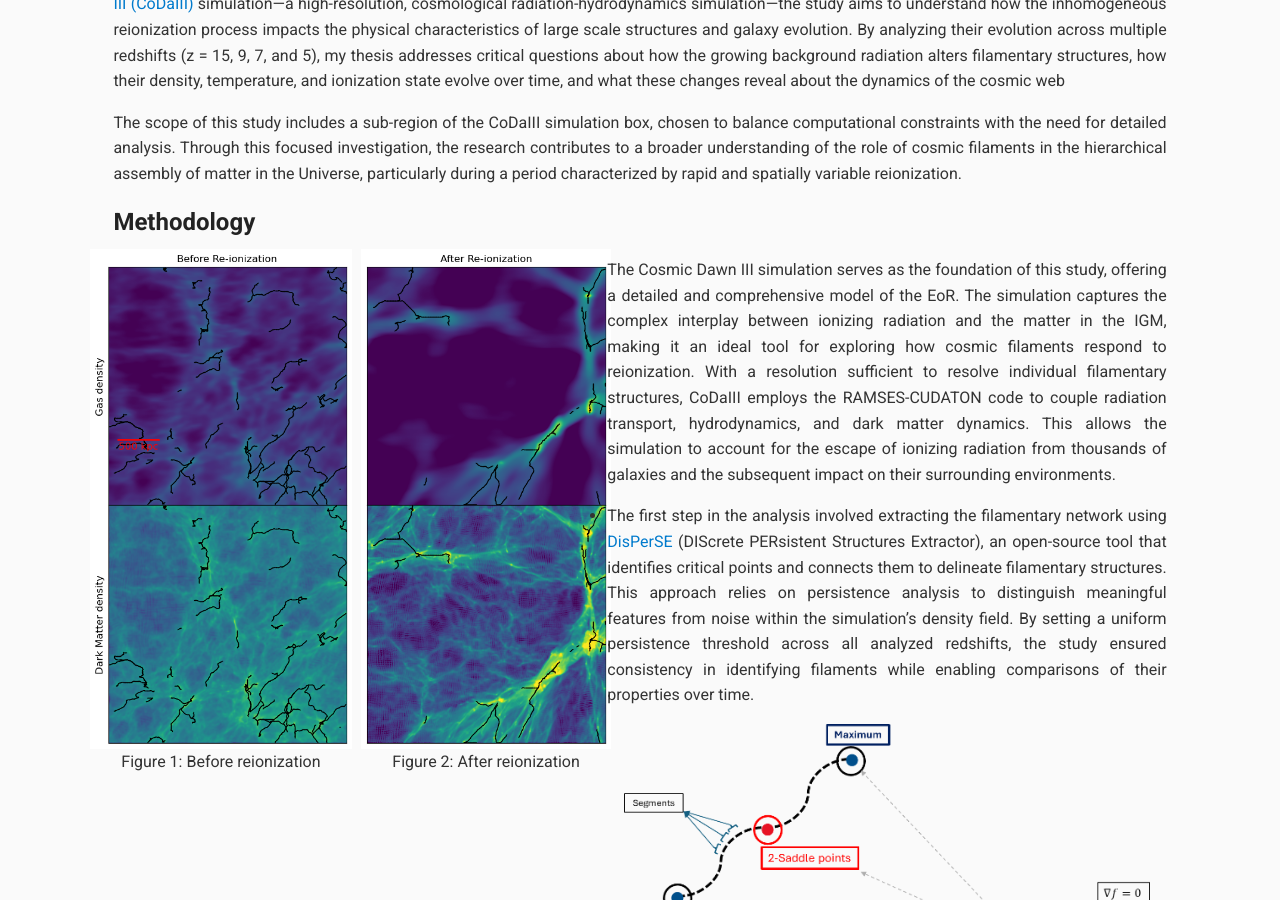
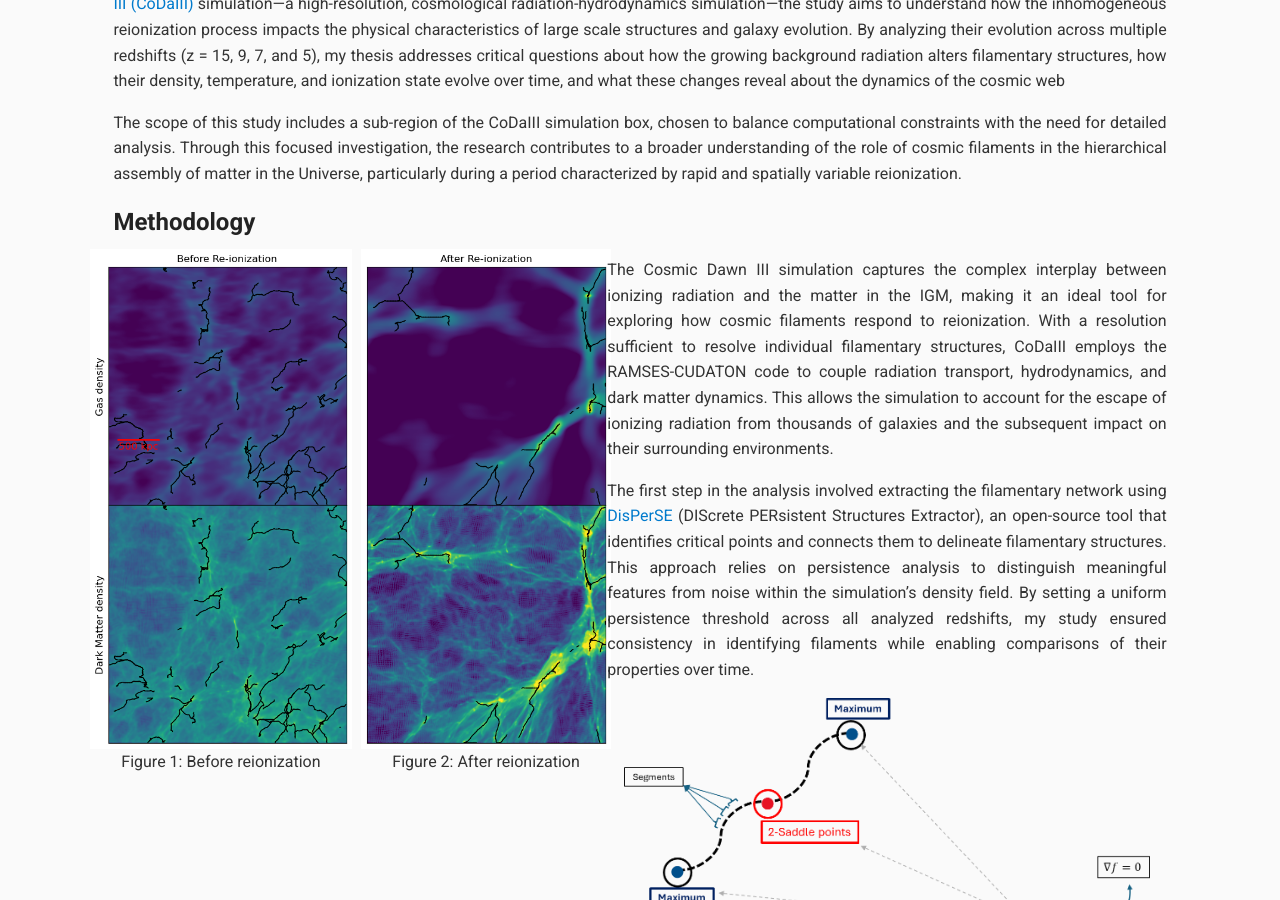
Before and after one commit to vishrut-b/Master-Thesis, a Jekyll site: the page built from index.md, in a window 1280 px wide and 900 px high, scrolled down 822 px. Built offline with Jekyll 4.4.1, drawn with Linux system fonts in a browser that asks for light colours; our own code applies the rules of GitHub Pages for plain Markdown files.

Commit message:
Update index.md

```diff
--- a/index.md
+++ b/index.md
@@ -47,16 +47,7 @@ The scope of this study includes a sub-region of the CoDaIII simulation box, cho
 
 <!-- Text that appears before the floated images -->
 <p>
-The Cosmic Dawn III simulation serves as the foundation of this study,
-offering a detailed and comprehensive model of the EoR. The simulation
-captures the complex interplay between ionizing radiation and the matter
-in the IGM, making it an ideal tool for exploring how cosmic filaments
-respond to reionization. With a resolution sufficient to resolve
-individual filamentary structures, CoDaIII employs the RAMSES-CUDATON
-code to couple radiation transport, hydrodynamics, and dark matter
-dynamics. This allows the simulation to account for the escape of
-ionizing radiation from thousands of galaxies and the subsequent
-impact on their surrounding environments.
+The Cosmic Dawn III simulation captures the complex interplay between ionizing radiation and the matter in the IGM, making it an ideal tool for exploring how cosmic filaments respond to reionization. With a resolution sufficient to resolve individual filamentary structures, CoDaIII employs the RAMSES-CUDATON code to couple radiation transport, hydrodynamics, and dark matter dynamics. This allows the simulation to account for the escape of ionizing radiation from thousands of galaxies and the subsequent impact on their surrounding environments.
 </p>
 
 
@@ -66,7 +57,7 @@ using <a href="https://www2.iap.fr/users/sousbie/web/html/index3c4a.html?categor
 critical points and connects them to delineate filamentary structures. This
 approach relies on persistence analysis to distinguish meaningful features
 from noise within the simulation’s density field. By setting a uniform
-persistence threshold across all analyzed redshifts, the study ensured
+persistence threshold across all analyzed redshifts, my study ensured
 consistency in identifying filaments while enabling comparisons of their
 properties over time.
 
```
